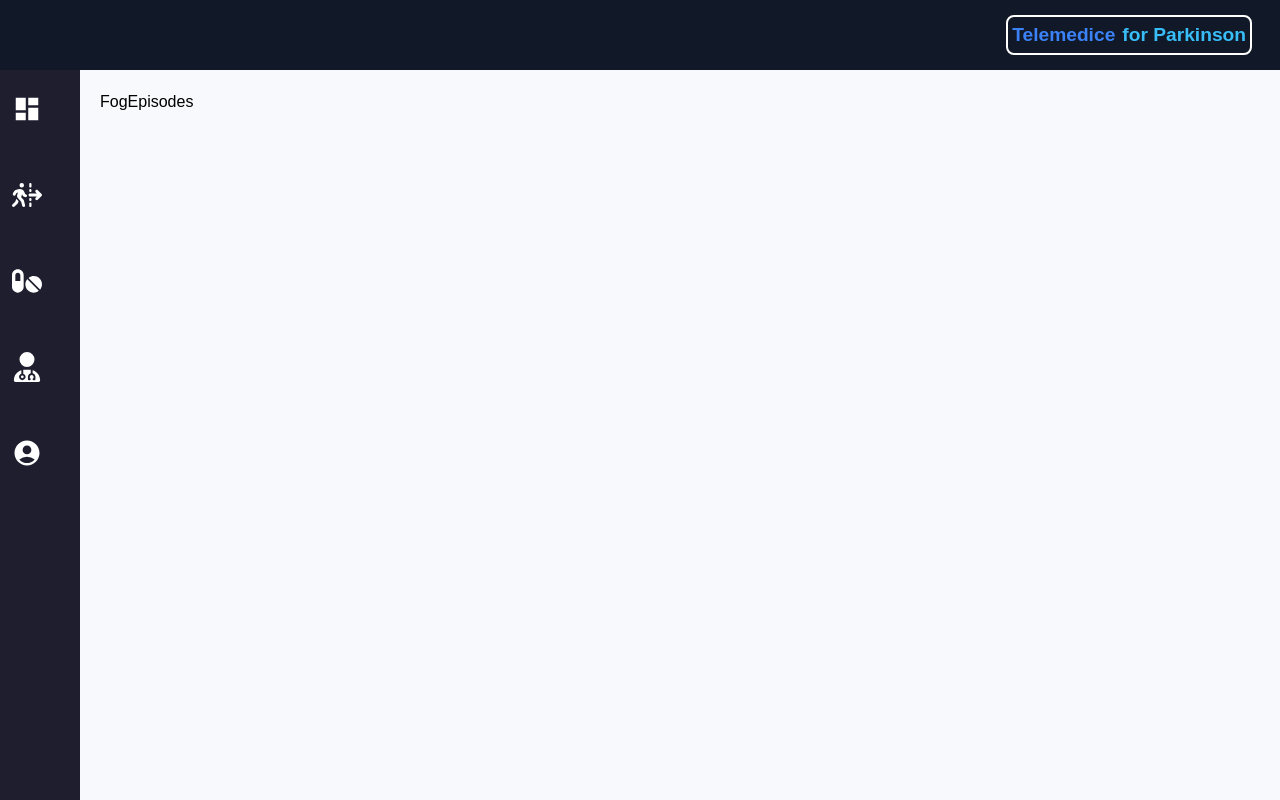
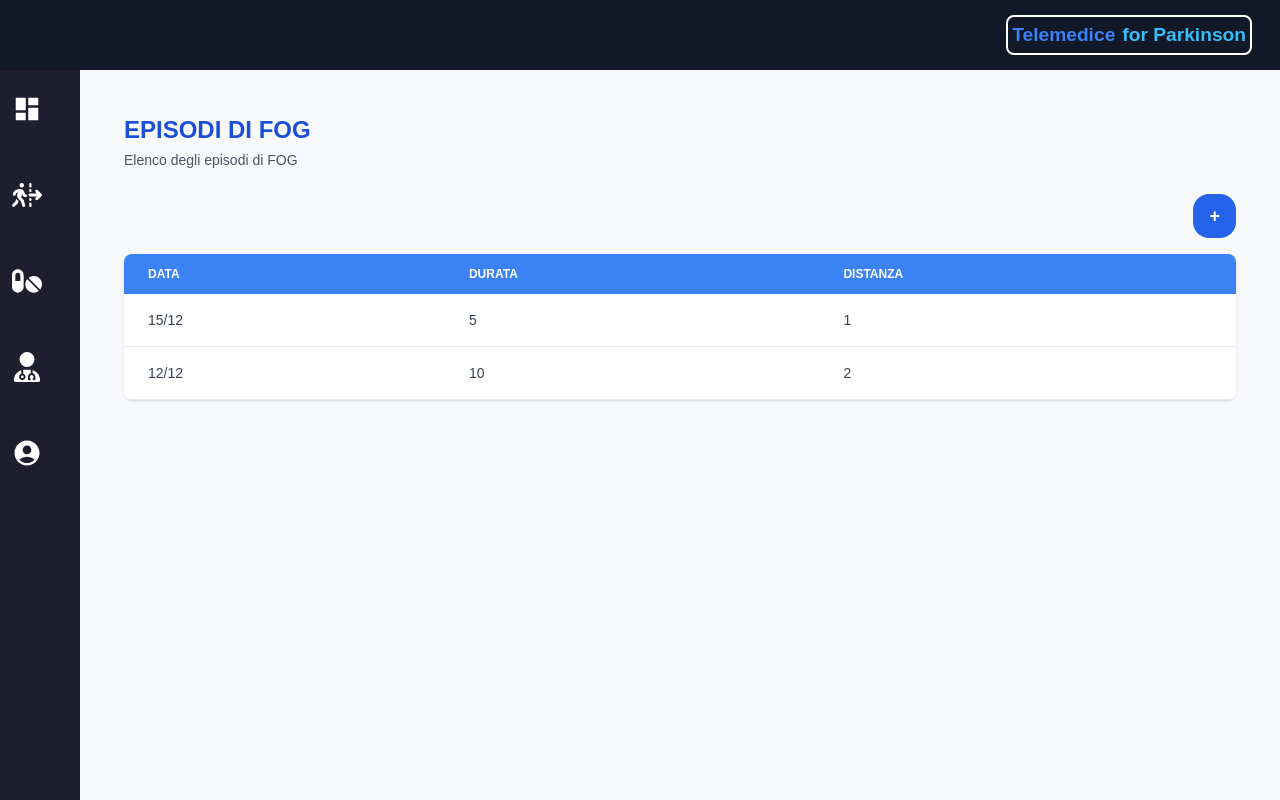
Before and after one commit to Lorenzo-Spadini-ittsrimini/frontend, a React (Vite) app: page /FogEpisodes in a window 1280 px wide. Built offline with nearby package versions, Linux system fonts and the light colour scheme.

Commit message:
table- add fogg

```diff
--- a/src/components/Tables.jsx
+++ b/src/components/Tables.jsx
@@ -1,8 +1,39 @@
 import React from 'react'
 
-const Tables = () => {
+const Tables = ({ columns, data }) => {
   return (
-    <div>Tables</div>
+    <div className="overflow-x-auto rounded-lg shadow">
+      <table className="min-w-full text-sm text-left text-gray-700 bg-white">
+        <thead className="text-xs text-white uppercase bg-blue-500">
+          <tr>
+            {columns.map((col, index) => (
+              <th key={index} className="px-6 py-3">
+                {col}
+              </th>
+            ))}
+          </tr>
+        </thead>
+        <tbody>
+          {data.length > 0 ? (
+            data.map((row, rowIndex) => (
+              <tr key={rowIndex} className="border-b hover:bg-gray-100">
+                {columns.map((col, colIndex) => (
+                  <td key={colIndex} className="px-6 py-4">
+                    {row[col.toLowerCase()] ?? "-"}
+                  </td>
+                ))}
+              </tr>
+            ))
+          ) : (
+            <tr>
+              <td colSpan={columns.length} className="text-center px-6 py-4">
+                Nessun dato disponibile
+              </td>
+            </tr>
+          )}
+        </tbody>
+      </table>
+    </div>
   )
 }
 
--- a/src/components/patient-components/ClinicianDetails.jsx
+++ b/src/components/patient-components/ClinicianDetails.jsx
@@ -1,9 +1,9 @@
 import React from 'react'
 
+
 const ClinicianDetails = () => {
-  return (
-    <div>ClinicianDetails</div>
-  )
+
 }
 
+
 export default ClinicianDetails
--- a/src/components/patient-components/FogEpisodes.jsx
+++ b/src/components/patient-components/FogEpisodes.jsx
@@ -1,8 +1,57 @@
-import React from 'react'
+import React, { useState } from 'react'
+import Tables from '../Tables'
 
 const FogEpisodes = () => {
+  const [showForm, setShowForm] = useState(false)
+
+  const columns = ["data", "durata", "distanza"]
+  const data = [
+    { data: "15/12", durata: 5, distanza: "1" },
+    { data: "12/12", durata: 10, distanza: "2" }
+  ]
+
   return (
-    <div>FogEpisodes</div>
+    <div className="p-6">
+      <div className="mb-6 text-left">
+        <h2 className="text-2xl font-bold text-blue-700 uppercase">
+          Episodi di FOG
+        </h2>
+        <p className="text-gray-600 mt-1 text-sm">
+          Elenco degli episodi di FOG
+        </p>
+      </div>
+      <button
+        onClick={() => setShowForm(true)}
+        className="mb-4 flex  ml-auto items-center  gap-2 px-4 py-2 bg-blue-600 text-white rounded-2xl hover:bg-blue-700"
+      >
+        <span className="text-lg font-bold">+</span>
+      </button>
+      <Tables columns={columns} data={data} />
+      {showForm && (
+        <div className="fixed inset-0 flex items-center justify-center bg-black bg-opacity-50 z-50">
+          <div className="bg-white p-6 rounded shadow-lg w-96">
+            <h3 className="text-lg font-semibold mb-4 text-blue-700">Nuovo Episodio di FOG</h3>
+            <form className="space-y-4">
+              <input type="text" placeholder="Data (es. 15/12)" className="w-full border border-gray-300 rounded px-3 py-2" />
+              <input type="number" placeholder="Durata (sec)" className="w-full border border-gray-300 rounded px-3 py-2" />
+              <input type="text" placeholder="Distanza (m)" className="w-full border border-gray-300 rounded px-3 py-2" />
+              <div className="flex justify-end gap-2">
+                <button
+                  type="button"
+                  onClick={() => setShowForm(false)}
+                  className="px-4 py-2 bg-gray-300 rounded hover:bg-gray-400"
+                >
+                  Annulla
+                </button>
+                <button type="submit" className="px-4 py-2 bg-blue-600 text-white rounded hover:bg-blue-700">
+                  Salva
+                </button>
+              </div>
+            </form>
+          </div>
+        </div>
+      )}
+    </div>
   )
 }
 
--- a/src/components/patient-components/PatientTerapies.jsx
+++ b/src/components/patient-components/PatientTerapies.jsx
@@ -1,8 +1,25 @@
 import React from 'react'
+import Tables from '../Tables'
 
 const PatientTerapies = () => {
+  const columns = ["Terapia", "Quantità", "Orari"]
+  const data = [
+    { terapia: "terapia1", quantità: 0, orari: "00/00" },
+    { terapia: "terapia2", quantità: 100, orari: "01/01" }
+  ]
+
   return (
-    <div>PatientTerapies</div>
+    <div className="p-6">
+      <div className="mb-6 text-left">
+        <h2 className="text-2xl font-bold text-blue-700 uppercase">
+          Terapie
+        </h2>
+        <p className="text-gray-600 mt-1 text-sm">
+          Elenco delle terapie attive
+        </p>
+      </div>
+      <Tables columns={columns} data={data} />
+    </div>
   )
 }
 
```
Also changed, not shown: src/components/clinician-components/ClinicianDashboard.jsx (line endings or trailing spaces).
